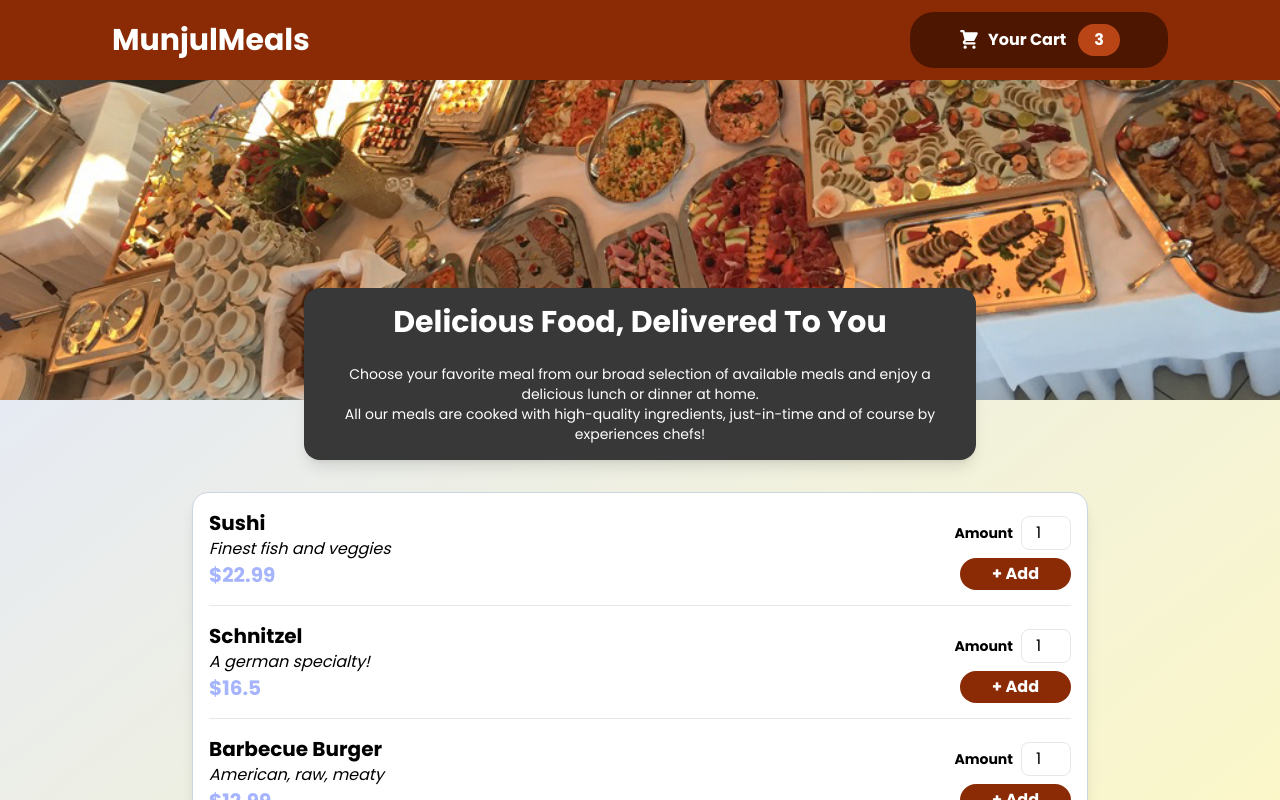
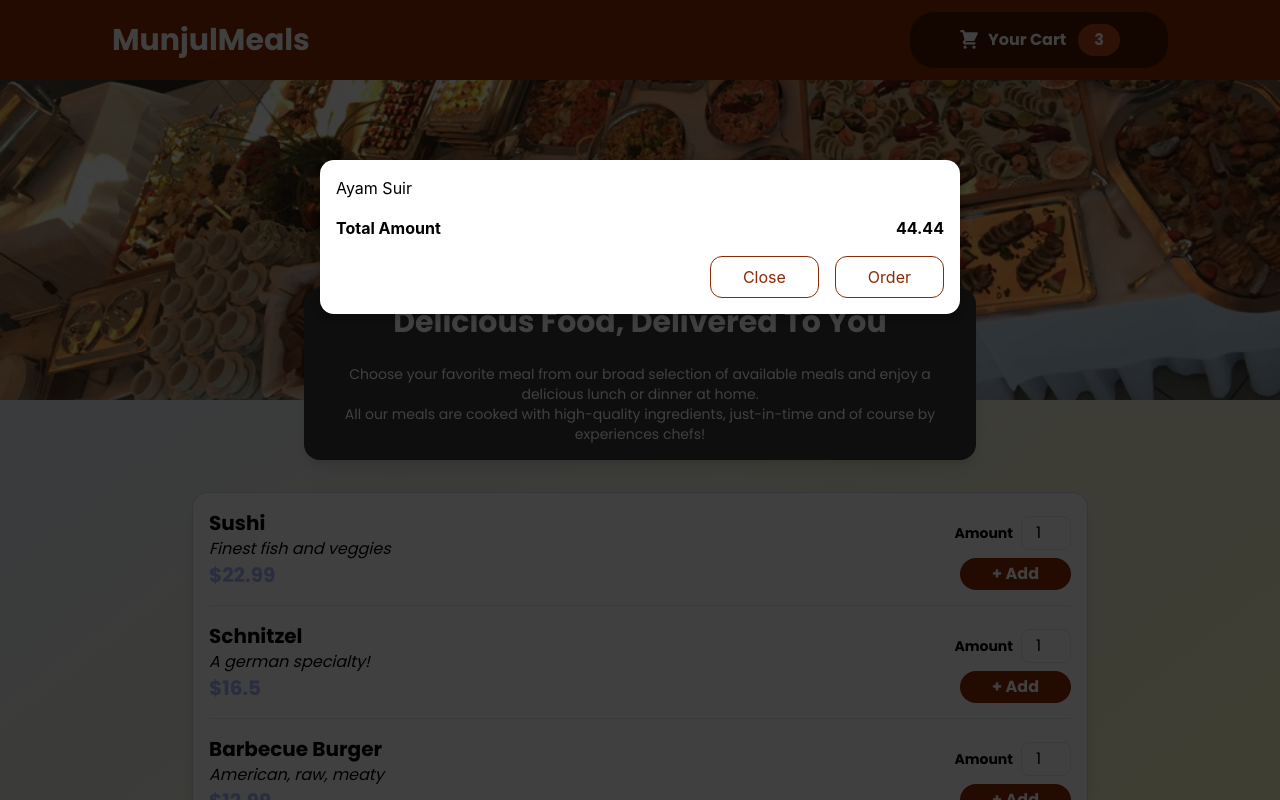
Before and after one commit to fiqihz/Food-Order-App, a React (Create React App) app: page / in a window 1280 px wide. Shown: the top 800 px of the page. Built offline with nearby package versions, Linux system fonts and the light colour scheme.

Commit message:
Add Modal Cart components

```diff
--- a/public/index.html
+++ b/public/index.html
@@ -34,6 +34,7 @@
   </head>
   <body>
     <noscript>You need to enable JavaScript to run this app.</noscript>
+    <div id="overlays"></div>
     <div id="root"></div>
     <!--
       This HTML file is a template.
--- a/src/App.js
+++ b/src/App.js
@@ -1,10 +1,12 @@
 import React from "react";
 import Header from "./components/Layout/Header";
 import Meals from "./components/Meals/Meals";
+import Cart from "./components/Cart/Cart";
 
 function App() {
   return (
     <div className="font-poppin">
+      <Cart />
       <Header />
       <main>
         <Meals />
--- a/src/components/Cart/Cart.js
+++ b/src/components/Cart/Cart.js
@@ -1,6 +1,8 @@
+import Modal from "../UI/Modal";
+
 const Cart = (props) => {
   const cartItems = (
-    <ul>
+    <ul className="m-0 p-0 max-h-80 overflow-auto">
       {[{ id: "m1", name: "Ayam Suir", amount: 2, price: 4.3 }].map((item) => (
         <li>{item.name}</li>
       ))}
@@ -8,17 +10,21 @@ const Cart = (props) => {
   );
 
   return (
-    <div>
+    <Modal>
       {cartItems}
-      <div>
+      <div className="flex justify-between items-center font-bold my-4 mx-0">
         <span>Total Amount</span>
         <span>44.44</span>
       </div>
-      <div>
-        <button>Close</button>
-        <button>Order</button>
+      <div className="text-right">
+        <button className="cursor-pointer bg-transparent border border-[#8a2b06] py-2 px-8 rounded-xl ml-4 text-[#8a2b06] hover:bg-[#5a1a01] hover:border-[#5a1a01] hover:text-white">
+          Close
+        </button>
+        <button className="cursor-pointer bg-transparent border border-[#8a2b06] py-2 px-8 rounded-xl ml-4 hover:bg-[#5a1a01] hover:border-[#5a1a01] hover:text-white bg-[#8a2b06] text-[#8a2b06]">
+          Order
+        </button>
       </div>
-    </div>
+    </Modal>
   );
 };
 
--- /dev/null
+++ b/src/components/UI/Modal.js
@@ -0,0 +1,29 @@
+import React from "react";
+import ReactDOM from "react-dom";
+import styles from "./Modal.module.css";
+
+const Backdrop = (props) => {
+  return <div className={styles.backdrop}></div>;
+};
+
+const ModalOverlay = (props) => {
+  return (
+    <div className={styles.modal}>
+      <div>{props.children}</div>
+    </div>
+  );
+};
+
+const Modal = (props) => {
+  return (
+    <React.Fragment>
+      {ReactDOM.createPortal(<Backdrop />, document.getElementById("overlays"))}
+      {ReactDOM.createPortal(
+        <ModalOverlay>{props.children}</ModalOverlay>,
+        document.getElementById("overlays")
+      )}
+    </React.Fragment>
+  );
+};
+
+export default Modal;
--- /dev/null
+++ b/src/components/UI/Modal.module.css
@@ -0,0 +1,40 @@
+.backdrop {
+  position: fixed;
+  top: 0;
+  left: 0;
+  width: 100%;
+  height: 100vh;
+  z-index: 20;
+  background-color: rgba(0, 0, 0, 0.75);
+}
+
+.modal {
+  position: fixed;
+  top: 20vh;
+  left: 5%;
+  width: 90%;
+  background-color: white;
+  padding: 1rem;
+  border-radius: 14px;
+  box-shadow: 0 2px 8px rgba(0, 0, 0, 0.25);
+  z-index: 30;
+  animation: slide-down 300ms ease-out forwards;
+}
+
+@media (min-width: 768px) {
+  .modal {
+    width: 40rem;
+    left: calc(50% - 20rem);
+  }
+}
+
+@keyframes slide-down {
+  from {
+    opacity: 0;
+    transform: translateY(-3rem);
+  }
+  to {
+    opacity: 1;
+    transform: translateY(0);
+  }
+}
```
